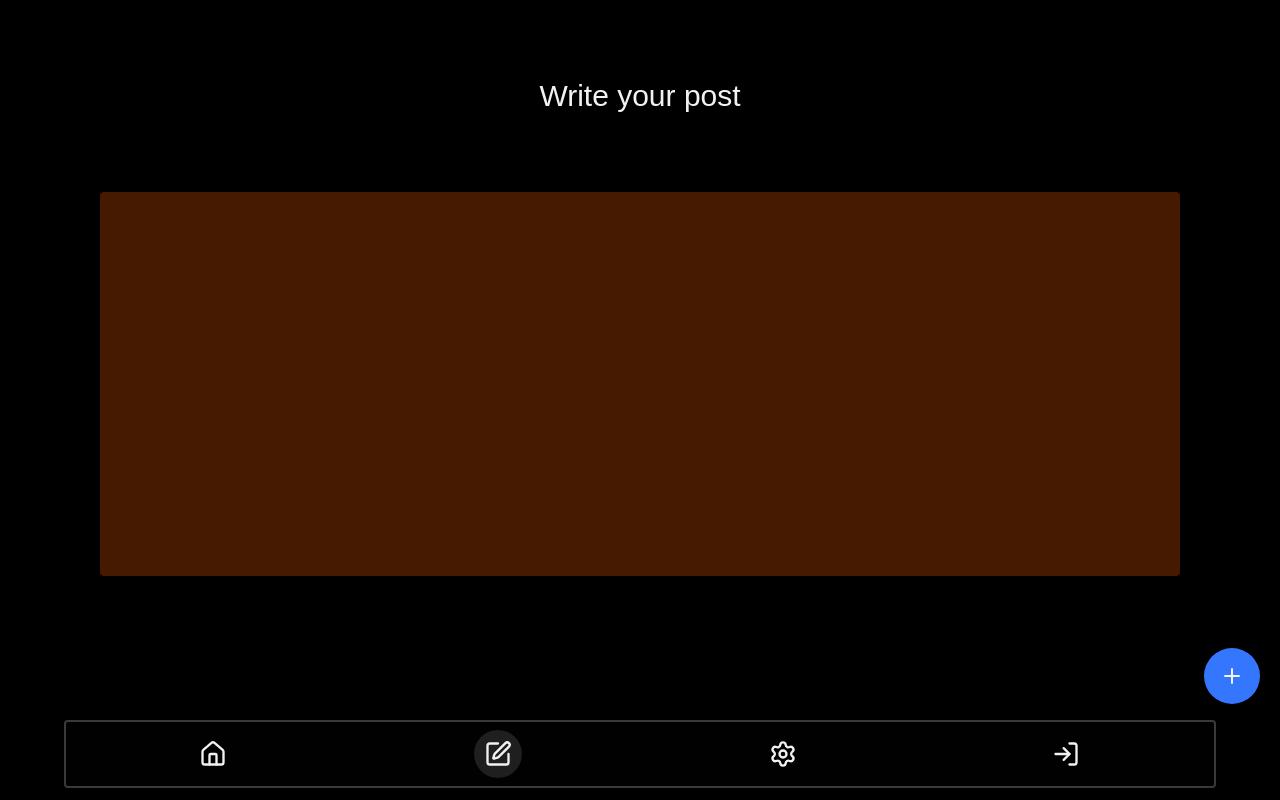
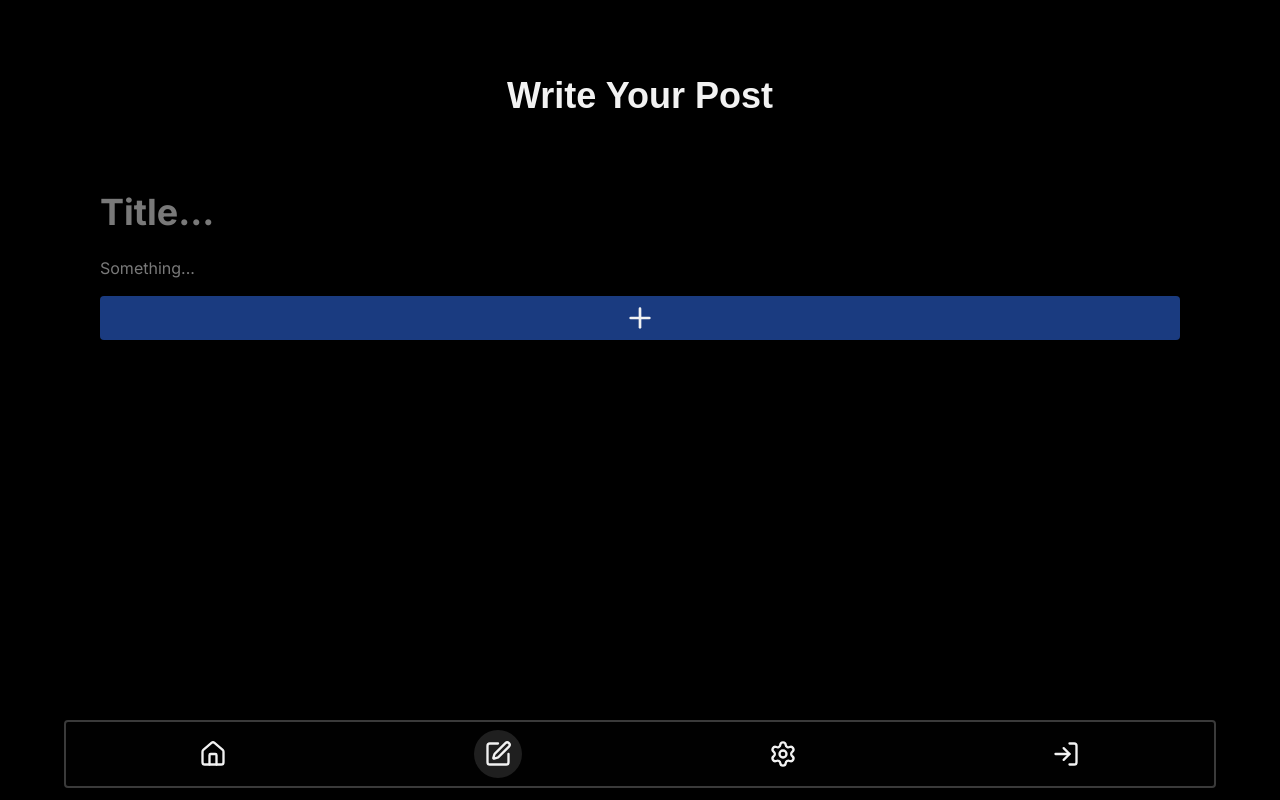
Before and after one commit to sharon-xa/high, a React (Vite) app: page /new-post in a window 1280 px wide. Built offline with nearby package versions, Linux system fonts and the light colour scheme; a web font is replaced by a local one.

Commit message:
feat: enhance TextEditor with block management and keyboard navigation; update styles and types

```diff
--- a/src/components/editor/TextEditor.tsx
+++ b/src/components/editor/TextEditor.tsx
@@ -1,20 +1,141 @@
+import type React from "react";
+import { useEditorStore } from "../../stores/editorStore";
+import { useEffect, useRef } from "react";
 import { Plus } from "lucide-react";
-import { useEditorStore } from "../../stores/editorStore";
 
 const TextEditor = () => {
-    const { title, updateTitle } = useEditorStore();
+    const inputRefs = useRef<(HTMLTextAreaElement | null)[]>([]);
+
+    const {
+        // title
+        title,
+        updateTitle,
+
+        // blocks
+        blocks,
+        addEmptyBlock,
+        updateBlock,
+        deleteBlock,
+        duplicateBlock,
+        reorderBlocks,
+
+        // activity
+        activeBlockIndex,
+        setActiveBlock,
+    } = useEditorStore();
+
+    useEffect(() => {
+        if (activeBlockIndex !== null && activeBlockIndex !== -1 && inputRefs.current[activeBlockIndex]) {
+            inputRefs.current[activeBlockIndex]?.focus();
+        }
+    }, [activeBlockIndex]);
+
+
+    const keyDownOnBlock = (e: React.KeyboardEvent<HTMLTextAreaElement>, blockIndex: number) => {
+        const cursorPosition = e.currentTarget.selectionStart;
+
+        switch (e.key) {
+            case "Enter":
+                e.preventDefault();
+                addEmptyBlock("paragraph", blockIndex);
+                break;
+            case "Backspace":
+                // console.log("Backspace");
+                if (blocks[blockIndex].content === "" && blockIndex !== 0) {
+                    e.preventDefault();
+                    deleteBlock(blockIndex);
+                }
+                break;
+            case "ArrowUp":
+                // console.log("Up\n", "cursor position:", cursorPosition);
+                if (blockIndex > 0 && cursorPosition <= 0) {
+                    e.preventDefault();
+                    setActiveBlock(blockIndex - 1);
+                    const textSize = inputRefs.current[blockIndex - 1]?.value.length;
+                    inputRefs.current[blockIndex - 1]?.setSelectionRange(textSize || 0, textSize || 0);
+                }
+                break;
+            case "ArrowDown":
+                // console.log("Down\n", "cursor position:", cursorPosition);
+                if (blocks.length > blockIndex + 1 && cursorPosition >= e.currentTarget.value.length) {
+                    e.preventDefault();
+                    setActiveBlock(blockIndex + 1);
+                    inputRefs.current[blockIndex + 1]?.setSelectionRange(0, 0);
+                }
+                break;
+            default:
+                break;
+        }
+    }
 
     return (
-        <section className="min-h-96">
+        <div className="min-h-96">
+            <div className="flex flex-col gap-6">
+                <textarea
+                    className="text-editor-input resize-none overflow-hidden h-auto text-4xl font-bold"
+                    value={title}
+                    placeholder={title ? "" : "Title..."}
+                    rows={1}
+                    onKeyDown={(e: React.KeyboardEvent<HTMLTextAreaElement>) => {
+                        if (e.key === "Enter") {
+                            e.preventDefault();
+                            setActiveBlock(0);
+                            inputRefs.current[0]?.focus();
+                        }
+                    }}
+                    onChange={(e: React.ChangeEvent<HTMLTextAreaElement>) =>
+                        updateTitle(e.currentTarget.value)
+                    }
+                    onInput={(e: React.FormEvent<HTMLTextAreaElement>) => {
+                        const target = e.currentTarget;
+                        target.style.height = 'auto';
+                        target.style.height = target.scrollHeight + 'px';
+                    }}
+                />
 
-            <main className="">
-                <h1 className=""></h1>
-            </main>
+                <div className="flex flex-col gap-4">
+                    {blocks.map((block, i) => {
+                        const baseProps = {
+                            value: block.content,
+                            ref: (el: HTMLTextAreaElement | null) => {
+                                inputRefs.current[i] = el;
+                            },
+                            autoFocus: i === activeBlockIndex,
+                            onFocus: () => setActiveBlock(i),
+                            onInput: (e: React.FormEvent<HTMLTextAreaElement>) => {
+                                const target = e.currentTarget;
+                                target.style.height = 'auto';
+                                target.style.height = target.scrollHeight + 'px';
+                            }
+                        };
 
-            <button className="p-4 bg-primary rounded-full fixed bottom-24 right-5">
-                <Plus />
-            </button>
-        </section>
+                        if (block.type === "paragraph")
+                            return (
+                                <textarea
+                                    key={block.uuid}
+                                    {...baseProps}
+                                    placeholder={!block.content && activeBlockIndex === i ? "Something..." : ""}
+                                    onKeyDown={(e: React.KeyboardEvent<HTMLTextAreaElement>) => keyDownOnBlock(e, i)}
+                                    onChange={(e: React.ChangeEvent<HTMLTextAreaElement>) => updateBlock(i, e.currentTarget.value)}
+                                    rows={1}
+                                    className="text-editor-input resize-none overflow-hidden h-auto"
+                                />
+                            );
+                        else if (block.type === "headerOne")
+                            return <input type="text" />;
+                        else if (block.type === "headerTwo")
+                            return <input type="text" />;
+                        else if (block.type === "headerThree")
+                            return <input type="text" />;
+                        else if (block.type === "image")
+                            return <input type="text" />;
+                    })}
+                    <button className="bg-primary-50 active:bg-primary py-1.5 flex justify-center items-center rounded cursor-pointer">
+                        <Plus size={32} />
+                    </button>
+                </div>
+            </div>
+        </div>
     );
 };
 
--- a/src/index.css
+++ b/src/index.css
@@ -82,3 +82,9 @@ input[type="date"]::-moz-calendar-picker-indicator {
   position: absolute !important;
   pointer-events: none !important;
 }
+
+.text-editor-input {
+  outline: none;
+  border: none;
+  width: 100%;
+}
--- a/src/pages/NewPost.tsx
+++ b/src/pages/NewPost.tsx
@@ -4,9 +4,9 @@ const NewPost = () => {
     return (
         <>
             <header className="min-h-48 flex justify-center items-center">
-                <h1 className="font-welcome text-3xl">Write your post</h1>
+                <h1 className="font-welcome text-4xl font-black">Write Your Post</h1>
             </header>
-            <main className="bg-amber-950 w-[90%] mx-auto rounded">
+            <main className="w-[90%] mx-auto rounded">
                 <TextEditor />
             </main>
         </>
--- a/src/stores/editorStore.ts
+++ b/src/stores/editorStore.ts
@@ -1,6 +1,6 @@
 import { create } from "zustand";
-import type { EditorStore, Block } from "../types/editor.types";
 import { v4 as uuid } from "uuid";
+import type { EditorStore, Block, BlockType } from "../types/editor.types";
 
 // TODO: what is debouncing? and why do I need it?
 
@@ -9,18 +9,17 @@ export const useEditorStore = create<EditorStore>((set) => ({
     blocks: [
         { uuid: uuid(), content: "", type: 'paragraph' }
     ],
-    activeBlockIndex: 0,
+    activeBlockIndex: 0, // -1 == title
 
     updateTitle: (title: string) => set(() => ({ title: title })),
 
-    // the block uuid is autogenerated
-    addBlock(block: Block, afterIndex: number | null) {
-        // block.uuid = uuid();
-        // this could be dangerous because this line is mutating the original object
-        // this could shot you in the foot if you try to add the same block twice or more
-        // all blocks will have the same uuid
-
-        const newBlock = { ...block, uuid: uuid() };
+    addEmptyBlock(type: BlockType, afterIndex: number | null) {
+        const newBlock: Block = {
+            uuid: uuid(),
+            content: "",
+            type: type,
+            metadata: {}
+        };
 
         if (afterIndex === null) {
             set((state) => {
@@ -30,6 +29,7 @@ export const useEditorStore = create<EditorStore>((set) => ({
             set((state) => {
                 const newBlocks = [...state.blocks];
                 newBlocks.splice(afterIndex + 1, 0, newBlock);
+
                 return { blocks: newBlocks, activeBlockIndex: afterIndex + 1 };
             });
         }
--- a/src/types/editor.types.ts
+++ b/src/types/editor.types.ts
@@ -13,7 +13,7 @@ export type ParagraphBlock = {
 
 export type HeaderBlock = {
     uuid: string;
-    type: "HeaderOne" | "HeaderTwo" | "HeaderThree";
+    type: "headerOne" | "headerTwo" | "headerThree";
     content: string;
     metadata: Metadata;
 }
@@ -25,6 +25,11 @@ export type ImageBlock = {
     metadata: Metadata;
 }
 
+// We need to add the following:
+//  1. code block
+//  2. iframe
+//  3. separator
+export type BlockType = "headerOne" | "headerTwo" | "headerThree" | "paragraph" | "image";
 export type Block = ParagraphBlock | HeaderBlock | ImageBlock;
 
 export type EditorState = {
@@ -38,7 +43,7 @@ export type EditorAction = {
     updateTitle(title: string): void;
 
     // Blocks
-    addBlock(type: Block, afterIndex: number | null): void;
+    addEmptyBlock(type: BlockType, afterIndex: number | null): void;
     updateBlock(index: number, content: string): void;
     deleteBlock(index: number): void;
     reorderBlocks(sourceIndex: number, destinationIndex: number): void;
```
